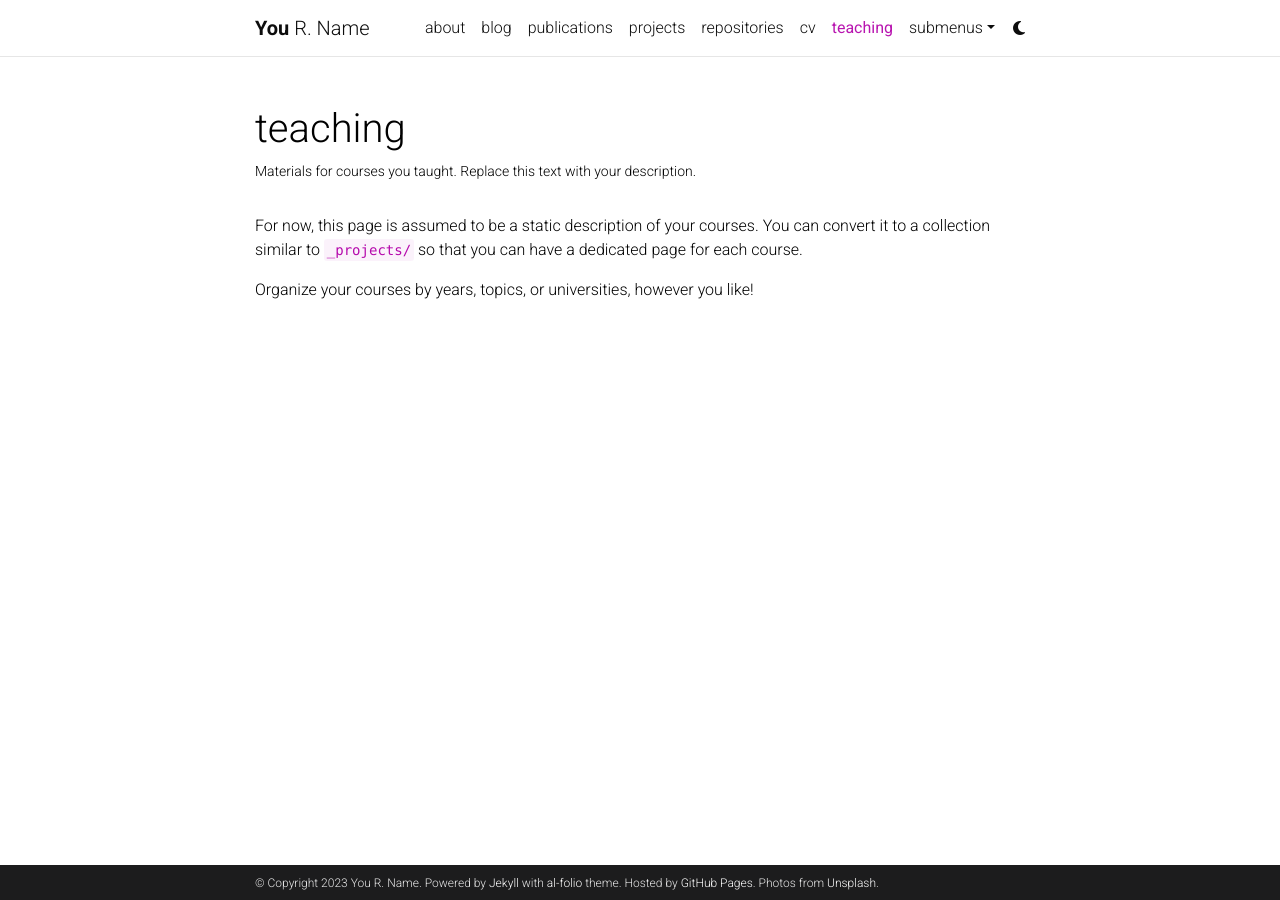
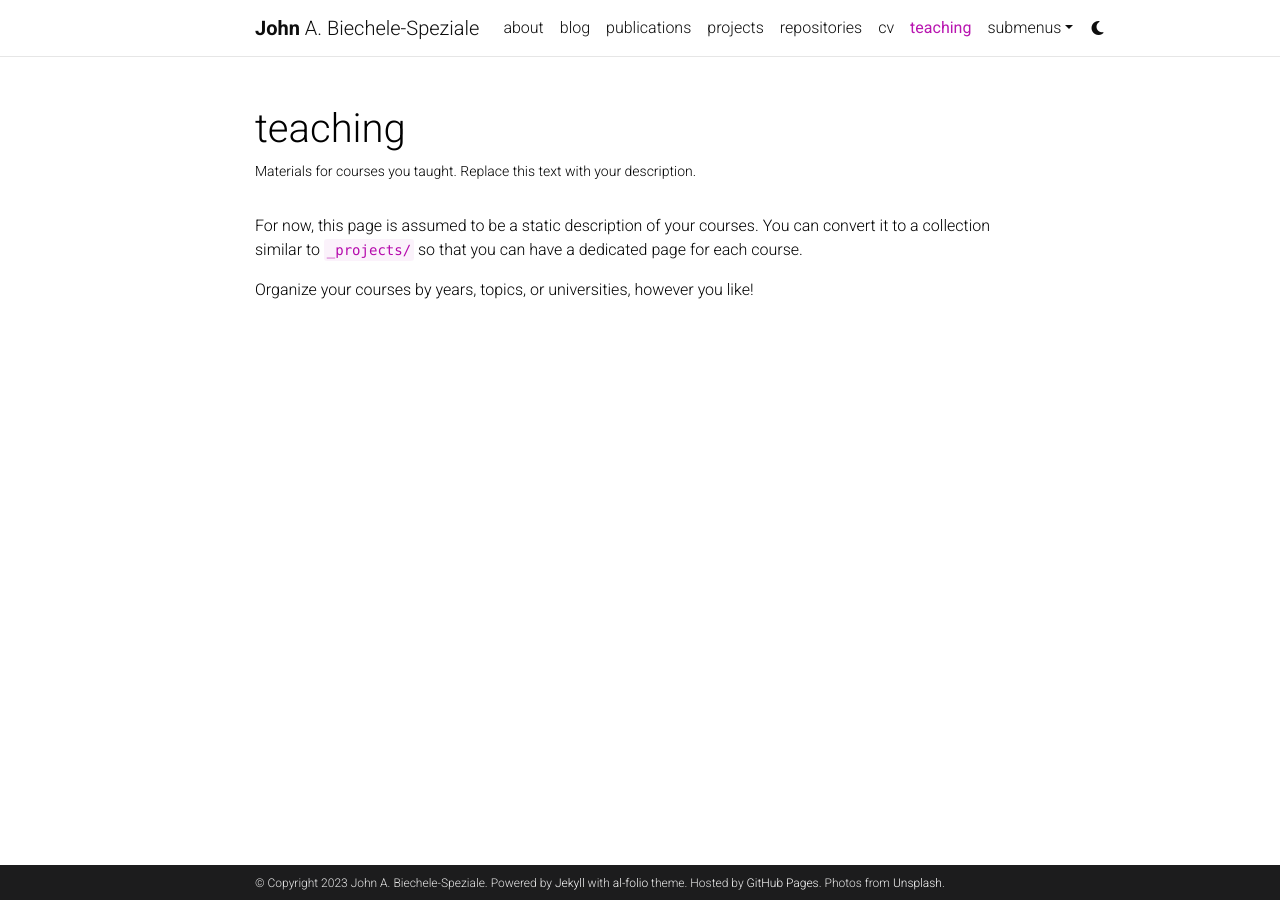
Before and after one commit to johnabs/johnabs.github.io, a Jekyll site: the page built from _pages/teaching.md, in a window 1280 px wide. Built offline with Jekyll 4.4.1, drawn with Linux system fonts in a browser that asks for light colours; comment, search, counter and statistics services are not loaded; a style sheet for code colours, icons or effects is not loaded.

Commit message:
added name, email and description

```diff
--- a/_config.yml
+++ b/_config.yml
@@ -3,12 +3,12 @@
 # -----------------------------------------------------------------------------
 
 title: blank # the website title (if blank, full name will be used instead)
-first_name: You
-middle_name: R.
-last_name: Name
-email: you@example.com
+first_name: John
+middle_name: A.
+last_name: Biechele-Speziale
+email: johnabs@iee.org
 description: > # the ">" symbol means to ignore newlines until "footer_text:"
-  A simple, whitespace theme for academics. Based on [*folio](https://github.com/bogoli/-folio) design.
+  My personal academic website for publications, projects, documenting failures, and more!
 footer_text: >
   Powered by <a href="https://jekyllrb.com/" target="_blank">Jekyll</a> with <a href="https://github.com/alshedivat/al-folio">al-folio</a> theme.
   Hosted by <a href="https://pages.github.com/" target="_blank">GitHub Pages</a>.
```
